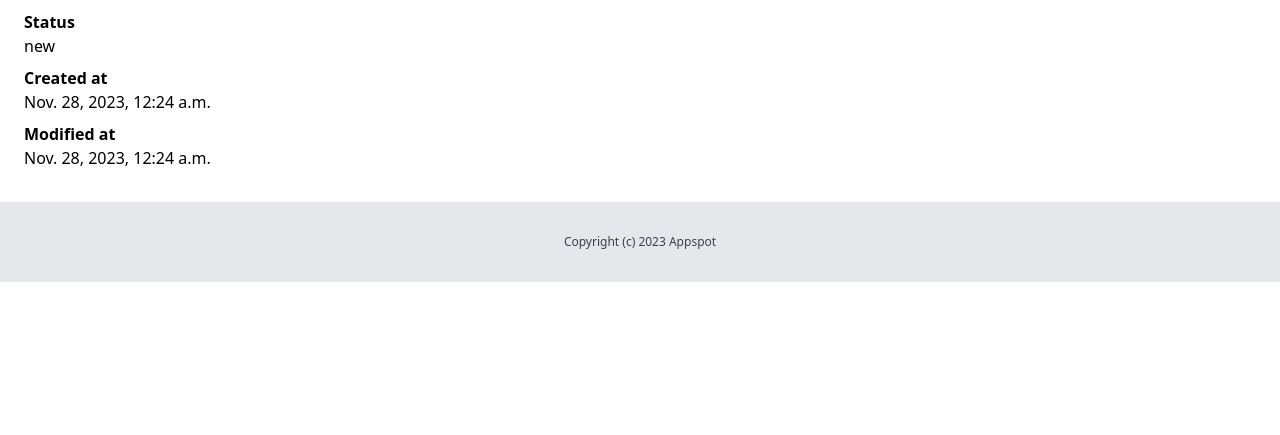
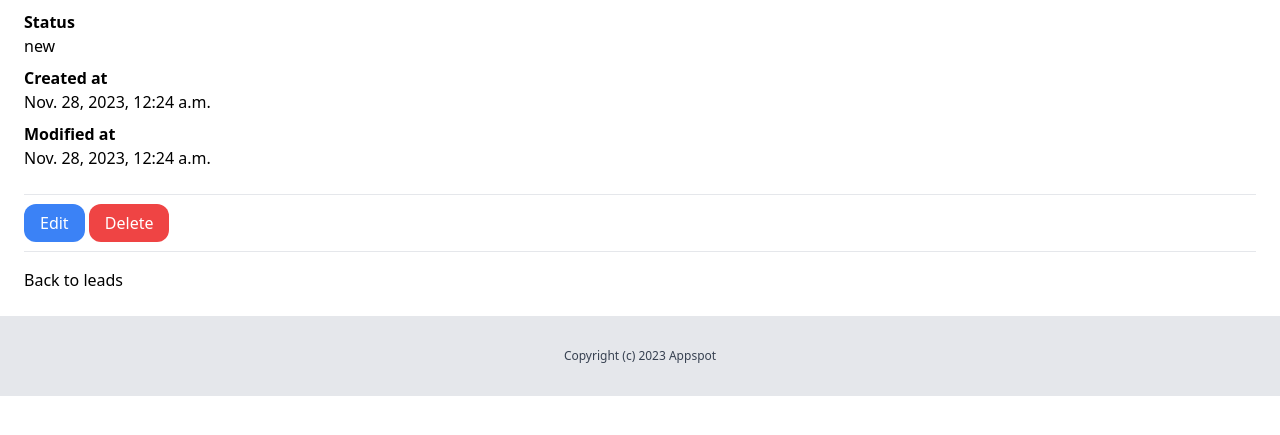
Before and after one commit to ccobasi/crm, a Django app: page /dashboard/leads/1/ in a window 1280 px wide. Shown: the part 290-725 px from the top of the page. Run offline with Django 4.2, Linux system fonts and the light colour scheme; a user stored in the database is signed in; data comes from the database, SQL or seed files in the repository; both versions use the stored data as it was after the commit; some libraries are stand-ins or nearby versions.

Commit message:
Change and delete lead

```diff
--- a/core/templates/core/base.html
+++ b/core/templates/core/base.html
@@ -24,7 +24,15 @@
 
         </div>
     </nav>
-
+    {% if messages %}
+        <div class="py-6 px-6">
+            {% for message in messages %}
+                <div class="py-4 px-4 bg-teal-300 text-white rounded-xl">
+                    {{message}}
+                </div>
+            {% endfor%}
+        </div>
+    {% endif %}
     {% block content %}
 
     {% endblock %}
--- a/lead/templates/lead/leads_detail.html
+++ b/lead/templates/lead/leads_detail.html
@@ -14,6 +14,13 @@
     <p class="font-semibold">Created at</p>
     <p class="mb-2">{{lead.created_at}}</p>
     <p class="font-semibold">Modified at</p>
-    <p class="mb-2">{{lead.modified_at}}</p>
+    <p class="mb-6">{{lead.modified_at}}</p>
+
+    <hr class="my-4">
+        <a href="{% url 'leads_edit' lead.id %}" class="py-2 px-4 rounded-xl text-white bg-blue-500">Edit</a>
+        <a href="{% url 'leads_delete' lead.id %}" class="py-2 px-4 rounded-xl text-white bg-red-500">Delete</a>
+    <hr class="my-4">
+
+    <a href="{% url 'leads_list' %}">Back to leads</a>
 </div>
 {% endblock%}
--- a/lead/templates/lead/leads_list.html
+++ b/lead/templates/lead/leads_list.html
@@ -4,6 +4,7 @@
 <div class="py-6 px-6">
     <h1 class="mb-4 text-xl py-6 px-6">Leads</h1>
     <a href="{% url 'add_lead' %}" class="inline-block py-4 px-6 bg-blue-600 rounded-xl text-white">Add Lead</a>
+    {% if leads %}
     <div class="mt-6 flex justify-between">
         <p class="py-4 px-2 bg-gray-200 font-semibold w-full">Name</p>
         <p class="py-4 px-2 bg-gray-200 font-semibold w-full">Priority</p>
@@ -17,5 +18,9 @@
         </div>
 
     {% endfor %}
+    {% else %}
+        <p class="mt-6 px-2">There is no lead in the database yet...</p>
+    {% endif %}
+
 </div>
 {% endblock %}
--- a/lead/urls.py
+++ b/lead/urls.py
@@ -1,10 +1,13 @@
 from django.urls import path
 from . import views
 # from .views import add_lead
-from .views import AddLeadView
+from .views import *
 
 urlpatterns = [
     path('', views.leads_list, name='leads_list'),
     path('<int:pk>/', views.leads_detail, name='leads_detail'),
-     path('add_lead/', AddLeadView.as_view(), name='add_lead'),
+    # path('<int:pk>/delete/', views.leads_delete, name='leads_delete'),
+    path('dashboard/leads/<int:pk>/delete/', leads_delete, name='leads_delete'),
+    path('dashboard/leads/<int:pk>/edit/', leads_edit, name='leads_edit'),
+    path('add_lead/', AddLeadView.as_view(), name='add_lead'),
 ]
--- a/lead/views.py
+++ b/lead/views.py
@@ -24,8 +24,8 @@
 #         form = AddLeadForm()
 
 #     return render(request, 'lead/add_lead.html', {'form': form})
-
-from django.shortcuts import render, redirect
+from django.contrib import messages
+from django.shortcuts import get_object_or_404, render, redirect
 from django.views import View
 from django.contrib.auth.decorators import login_required
 from .forms import AddLeadForm
@@ -45,7 +45,8 @@ class AddLeadView(View):
             lead = form.save(commit=False)
             lead.created_by = request.user
             lead.save()
-            return redirect('dashboard')
+            messages.success(request, "Successfully created the lead")
+            return redirect('leads_list')
 
         return render(request, self.template_name, {'form': form})
 
@@ -57,8 +58,34 @@ def leads_list(request):
 
 @login_required
 def leads_detail(request, pk):
-    lead = Lead.objects.filter(created_by=request.user).get(pk=pk)
+    lead = get_object_or_404(Lead, pk=pk, created_by=request.user)
+    # lead = Lead.objects.filter(created_by=request.user).get(pk=pk)
 
     return render(request, 'lead/leads_detail.html', {
         'lead': lead,
     })
+
+@login_required
+def leads_delete(request, pk):
+    lead = get_object_or_404(Lead, pk=pk, created_by=request.user)
+    lead.delete()
+
+    messages.success(request, "Successfully deleted the lead")
+    return redirect('leads_list')
+
+@login_required
+def leads_edit(request, pk):
+    lead = get_object_or_404(Lead, created_by=request.user, pk=pk)
+
+    if request.method == 'POST':
+        form = AddLeadForm(request.POST, instance=lead)
+        if form.is_valid():
+            form.save()
+            messages.success(request, "Successfully edited the lead")
+            return redirect('leads_list')
+
+    else:
+        form = AddLeadForm(instance=lead)
+        # messages.error(request, "Error editing the lead. Please check the form.")
+
+    return render(request, 'lead/edit_lead.html', {'form': form, 'lead': lead})
```
Also changed, not shown: lead/templates/lead/edit_lead.html (added, +22 -0 lines), db.sqlite3.
